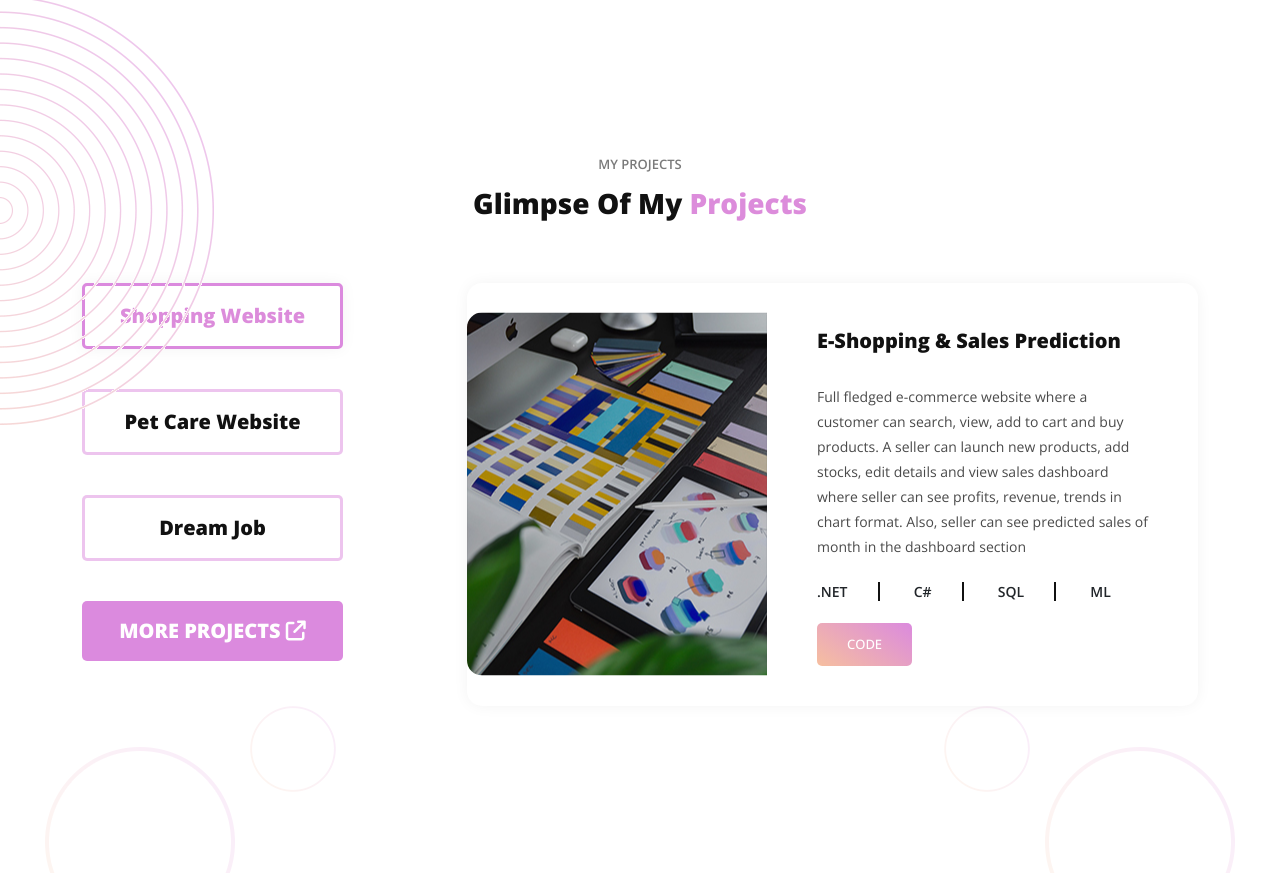
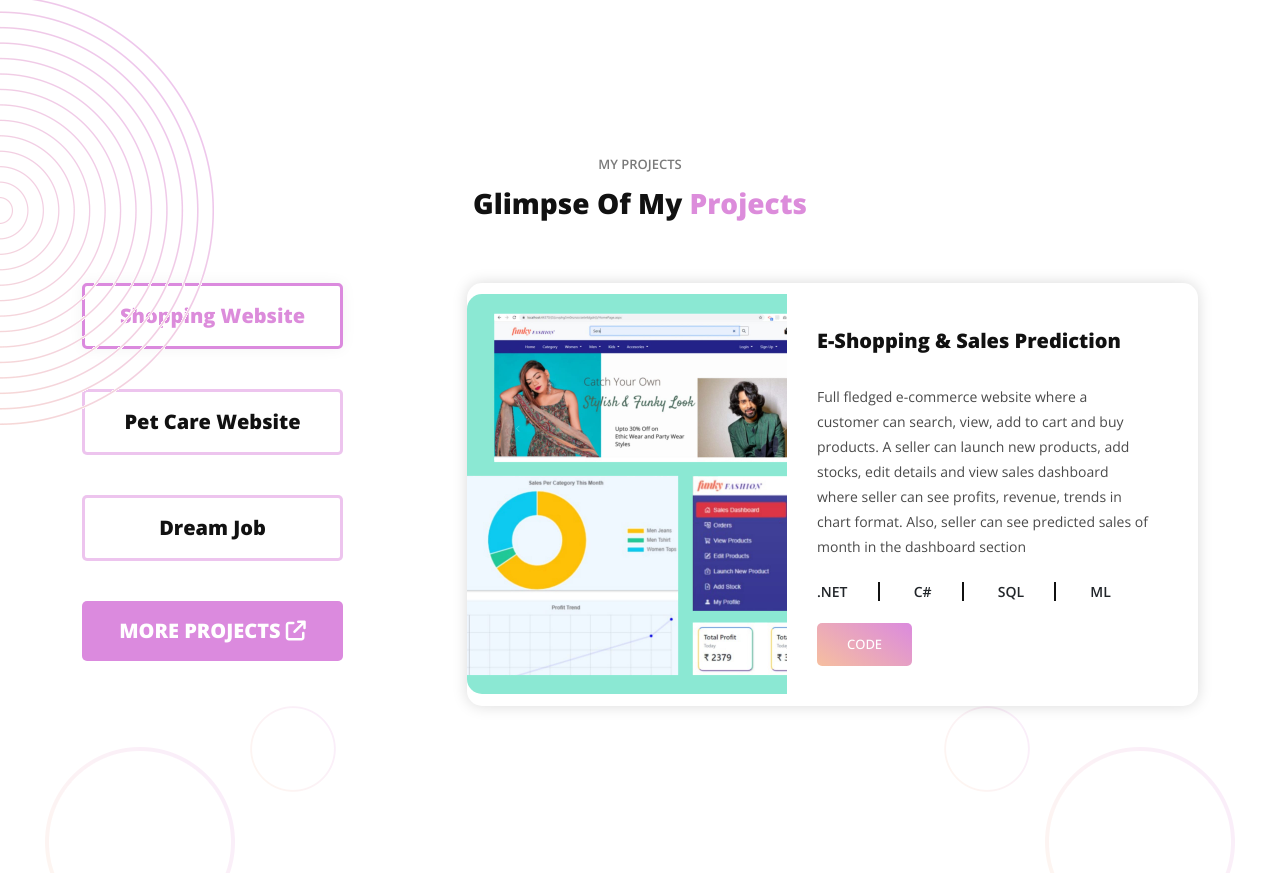
Before and after one commit to Pilankar/Portfolio, a plain HTML site: page index.html in a window 1280 px wide. Shown: the part 615-1488 px from the top of the page. Drawn offline with nearby package versions, Linux system fonts and the light colour scheme.

Commit message:
Added images and modified css and index.html

```diff
--- a/assets/css/templatemo-eduwell-style.css
+++ b/assets/css/templatemo-eduwell-style.css
@@ -841,7 +841,7 @@ section.projects ul.nacc li {
   list-style: none;
   transition: 1s all cubic-bezier(0.075, 0.82, 0.165, 1);
   border-radius: 15px;
-  box-shadow: 0px 0px 15px rgba(0, 0, 0, 0.05);
+  box-shadow: 0px 0px 15px rgba(0, 0, 0, 0.15);
   padding-right: 50px;
 }
 
@@ -855,7 +855,10 @@ section.projects ul.nacc li .left-image {
 section.projects ul.nacc li .left-image img {
   border-top-left-radius: 15px;
   border-bottom-left-radius: 15px;
-  /* height: 25em; */
+  height: 25em;
+  width: 20em;
+  object-fit: cover;
+  object-position: left;
 }
 
 section.projects ul.nacc li .left-image .price h6 {
--- a/index.html
+++ b/index.html
@@ -122,7 +122,7 @@ https://templatemo.com/tm-573-eduwell
                     <li class="active">
                       <div>
                         <div class="left-image">
-                          <img src="assets/images/courses-01.jpg" alt="">
+                          <img src="assets/images/FashionWebsite2.jpeg" alt="">
                           <!-- <div class="price"><h6>$128</h6></div> -->
                         </div>
                         <div class="right-content">
@@ -148,7 +148,7 @@ https://templatemo.com/tm-573-eduwell
                     <li>
                       <div>
                         <div class="left-image">
-                          <img src="assets/images/courses-02.jpg" alt="">
+                          <img src="assets/images/PetCare3.jpeg" alt="">
                           <!-- <div class="price"><h6>$156</h6></div> -->
                         </div>
                         <div class="right-content">
```
Also changed, not shown: assets/images/FashionWebsite1.jpeg (added), assets/images/FashionWebsite2.jpeg (added), assets/images/PetCare3.jpeg (added). Lines whose indentation alone changed are shown as unchanged.
